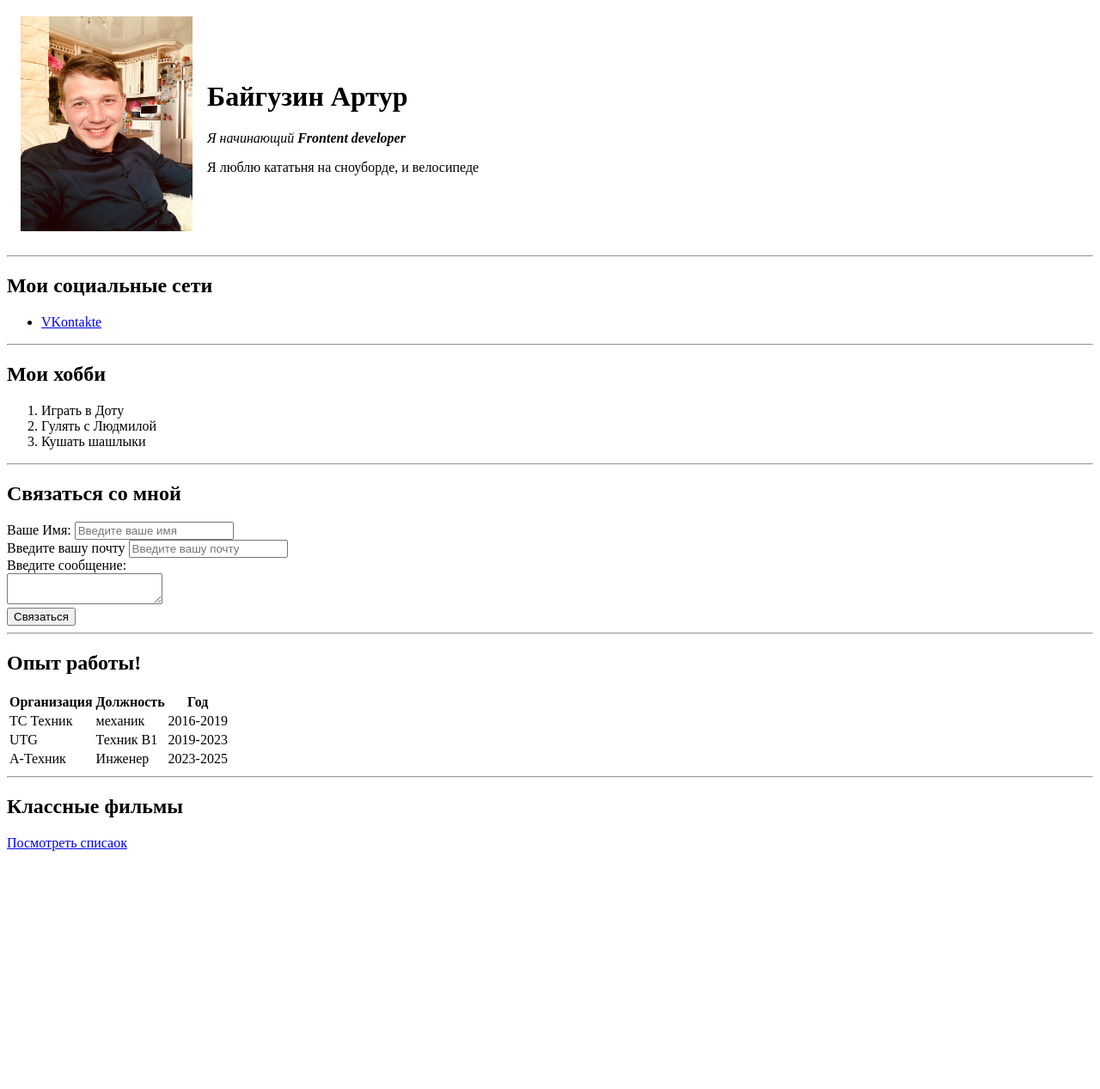
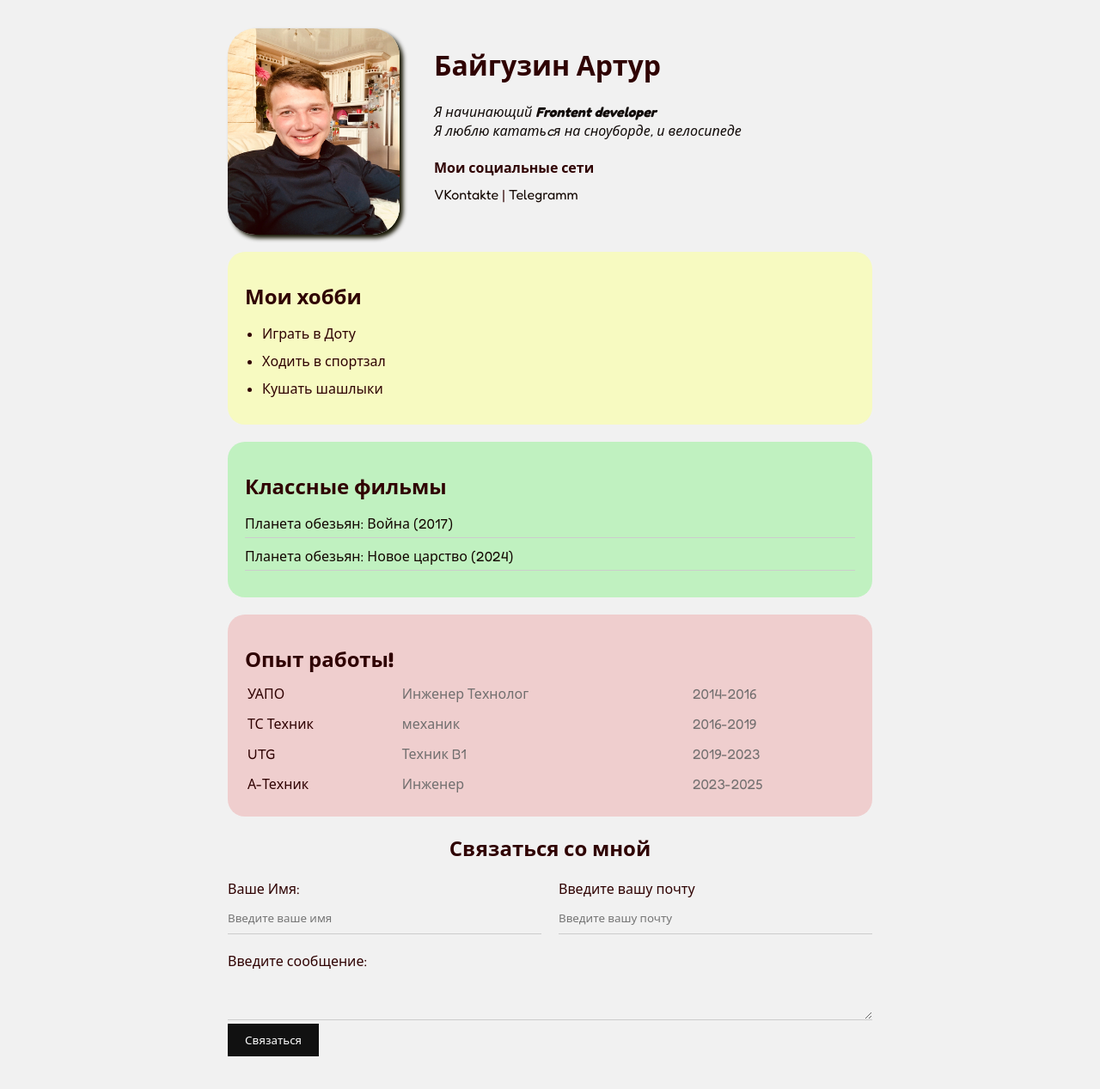
Before and after one commit to Artur-Baiguzin/ab, a plain HTML site: page index.html in a window 1280 px wide. Shown: the part 5-1272 px from the top of the page at 86% size. Before the commit the page ends 1003 px from the top, so only its background shows below. Drawn offline with Linux system fonts and the light colour scheme.

Commit message:
Add files via upload

```diff
--- a/index.html
+++ b/index.html
@@ -3,59 +3,53 @@
 <head>
     <meta charset="UTF-8">
     <title>Baiguzin A.</title>
+    <link rel="stylesheet" href="styles.css">
 </head>
+
+
 <body>
-    <table cellspacing="15">
-        <td>
-            <img src="FotoArturBaiguzin.jpg" alt="Моя фотография" width="200" height="250">
-        </td>
-        <td>
+<div class="container">
+     <div class="info">
+        <img class="avatar" src="FotoArturBaiguzin.jpg" alt="Моя фотография" >
+
+        <div class="info-text">
                 <h1>Байгузин Артур</h1>
-            <p><em>Я начинающий <strong>Frontent developer</strong></em></p>
-            <p>Я люблю кататьня на сноуборде, и велосипеде</p>
-        </td>
-    </table>
+                <p>Я начинающий <strong>Frontent developer</strong></p>
+                <p>Я люблю кататьcя на сноуборде, и велосипеде</p>
 
-    <hr/>
+            <h4 >Мои социальные сети</h4>
 
-    <h2>Мои социальные сети</h2>
-    <ul>
-        <li><a href="https://vk.com/artrur_bayguzin" target="_blank">VKontakte</a></li>
+            <a href="https://vk.com/artrur_bayguzin" target="_blank">VKontakte</a>
+            |
+            <a href="https://t.me/arturbaiguzin" target="_blank">Telegramm</a>
+        </div>
+     </div>
+
+
+     <div class="card bg-yellow">
+        <h2>Мои хобби</h2>
+        <ul class="list">
+            <li>Играть в Доту</li>
+            <li>Ходить в спортзал</li>
+            <li>Кушать шашлыки</li>
         </ul>
+    </div>
 
-    <hr>
+    <div class="card bg-green">
+        <h2>Классные фильмы</h2>
+        <ul class="link-list">
+            <li><a href="https://www.kinopoisk.ru/film/819281/">Планета обезьян: Война (2017)</a></li>
+            <li><a href="https://www.kinopoisk.ru/film/1338024/">Планета обезьян: Новое царство (2024)</a></li>
+        </ul>
+    </div>
 
-    <h2>Мои хобби</h2>
-    <ol>
-        <li>Играть в Доту</li>
-        <li>Гулять с Людмилой</li>
-        <li>Кушать шашлыки</li>
-    </ol>
-
-    <hr>
-
-    <h2>Связаться со мной</h2>
-<form>
-    <label for="name">Ваше Имя:</label>
-    <input type="text" id="name" placeholder="Введите ваше имя">
-    <br>
-    <label for="mail">Введите вашу почту</label>
-    <input type="text" id="mail" placeholder="Введите вашу почту">
-    <br>
-    <label for="text">Введите сообщение:</label>
-    <br>
-    <textarea name="" id="text"></textarea>
-    <br>
-    <input type="submit" value="Связаться">
-</form>
-
-<hr>
+    <div class="card bg-red">
         <h2>Опыт работы!</h2>
-    <table>
+        <table class="table">
             <tr>
-            <th>Организация</th>
-            <th>Должность</th>
-            <th>Год</th>
+                <td>УАПО</td>
+                <td>Инженер Технолог</td>
+                <td>2014-2016</td>
             </tr>
             <tr>
                 <td>ТС Техник</td>
@@ -73,15 +67,42 @@
                 <td>2023-2025</td>
             </tr>
         </table>
+    </div>
 
-    <hr>
+    <footer class="contact">
+        <h2>Связаться со мной</h2>
+        <form>
+            <div class="row">
 
-    <h2>Классные фильмы</h2>
-    <a href="kinogo.html " target="_blank">Посмотреть списаок</a>
+                    <div class="form-group">
+                        <label for="name">Ваше Имя:</label>
+                        <input type="text" id="name" placeholder="Введите ваше имя">
+                    </div>
+
+                    <div class="form-group">
+                        <label for="mail">Введите вашу почту</label>
+                        <input type="text" id="mail" placeholder="Введите вашу почту">
+                    </div>
 
 
+            </div>
 
+            <div class="form-group">
+                    <label for="text">Введите сообщение:</label>
+            </div>
 
+            <div class="form-group">
+                    <textarea name="" id="text"></textarea>
+            </div>
 
+            <div>
+                        <input class="btn" type="submit" value="Связаться">
+            </div>
+
+         </form>
+    </footer>
+    <div style="margin-bottom: 500px;"></div>
+
+</div>
 </body>
 </html>
--- /dev/null
+++ b/styles.css
@@ -0,0 +1,144 @@
+
+@import url('https://fonts.googleapis.com/css2?family=Fredoka:wght@300..700&display=swap');
+
+.card{
+    padding: 15px 20px;
+    background-color: rgb(245, 243, 239);
+    margin-bottom: 20px;
+    border-radius: 20px;
+}
+.container{
+    width: 750px;
+    margin: auto;
+    padding-top: 30px;
+
+
+}
+.bg-yellow{
+    background: rgb(247, 250, 193);
+}
+.bg-green{
+    background: rgb(192, 241, 192);
+}
+.bg-red{
+    background: rgb(239, 206, 206);
+}
+a{
+    color: #130601;
+    text-decoration: none;
+&:hover{
+        text-decoration: underline;
+    }
+}
+
+
+
+body{
+    background-color: #f1f1f1;
+    color: #2f0202;
+    font-size: 16px;
+    font-weight: normal;
+    font-family: "Fredoka", system-ui;
+}
+.avatar{
+    width: 200px;
+    height: 240px;
+    border-radius: 32px;
+    box-shadow: 4px 4px 5px rgb(20, 19, 1);
+
+}
+.info{
+    margin-bottom: 20px;
+    display: flex;
+}
+@media (max-width: 700px){
+    .info{
+        display: block;
+        text-align: center;
+    }
+
+}
+.info p{
+    margin: 0;
+    color: #120c0a;
+    font-style: italic;
+}
+.info-text{
+    margin-left: 40px;
+}
+.info-text h4{
+    margin-bottom: 10px;
+}
+.card h2 {
+    margin-bottom: 10px;
+
+}
+.list {
+    padding: 0px 20px;
+}
+.list li {
+    margin-bottom: 10px;
+
+}
+.table{
+    width: 100%;
+}
+.table td {
+    padding-bottom: 10px;
+
+}
+.table td:nth-child(2), .table td:nth-child(3) {
+    color: rgb(114, 111, 111);
+}
+.link-list {
+    padding: 0px;
+    list-style: none;
+}
+.link-list li{
+    margin-bottom: 10px;
+    padding-bottom: 5px;
+    border-bottom: 1px solid #ccc;
+
+}
+.contact h2{
+    text-align: center;
+}
+.form-group label {
+    font-size: 16px;
+    display: block;
+}
+.form-group input,
+.form-group textarea {
+    width: 100%;
+    box-sizing: border-box;
+    border: none;
+    background: transparent;
+    border-bottom: 1px solid #ccc;
+    color: black;
+    padding: 15px 0px 10px;
+    outline: none;
+    font-family: inherit;
+}
+.row {
+    display: flex;
+    margin-bottom: 20px;
+
+}
+.row > .form-group {
+    width: 50%;
+    margin-right: 20px;
+}
+.row > .form-group:last-child {
+    margin-right: 0px;
+}
+.btn{
+    padding: 10px 20px;
+    background:#111;
+    color: white;
+    border: none;
+    font-family: inherit;
+    cursor: pointer;
+    &:hover{
+        opacity: 0.9;
+    }
+}
```
Lines whose indentation alone changed are shown as unchanged.
